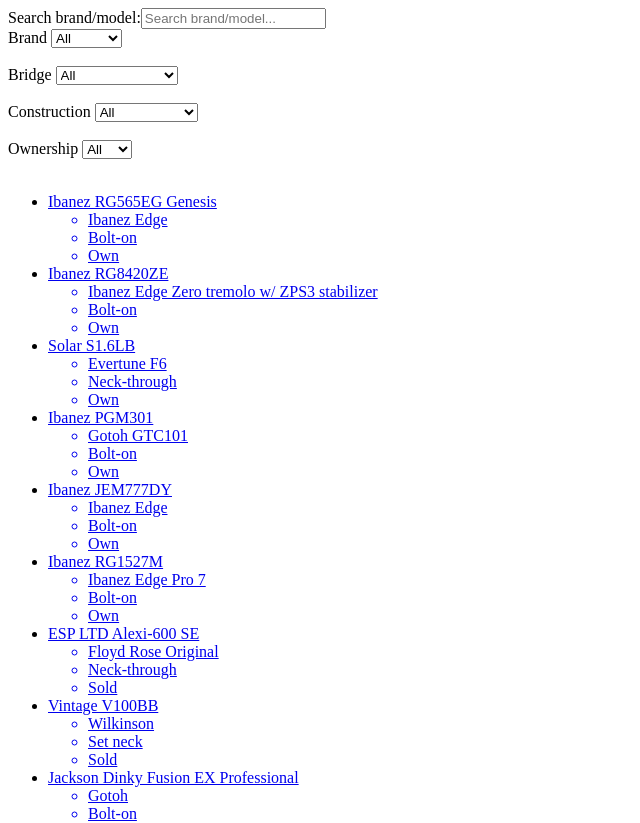
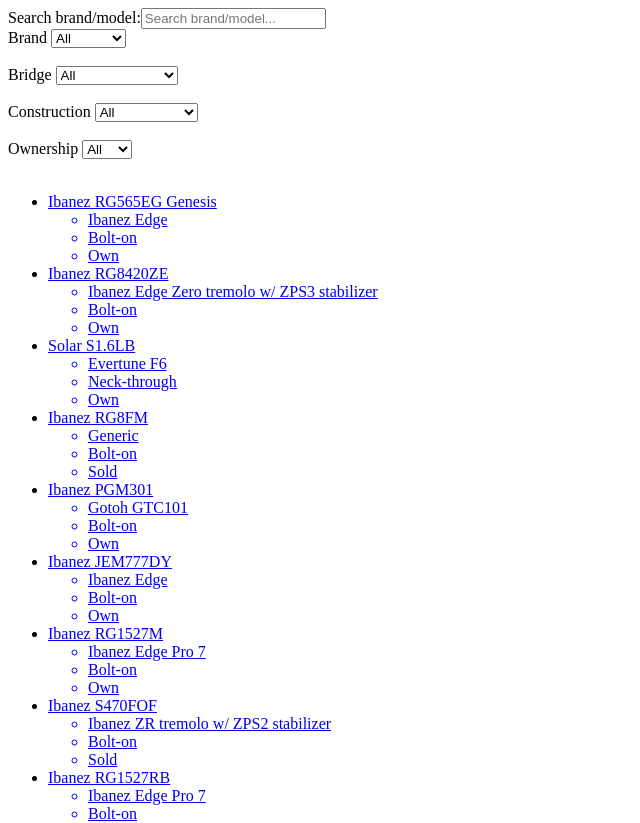
Before and after one commit to georgehieron/guitarchive, a Nuxt app: page / in a window 1280 px wide. Shown: the top 823 px of the page, without its empty margins (0-640 px from the left). Built offline with nearby package versions, Linux system fonts and the light colour scheme.

Commit message:
Complete guitar list

```diff
--- a/assets/js/brands.js
+++ b/assets/js/brands.js
@@ -1,7 +1,9 @@
 const brands = [
+    { name: "Crafter" },
     { name: "ESP" },
     { name: "Ibanez" },
     { name: "Jackson" },
+    { name: "Schecter" },
     { name: "Solar" },
     { name: "Vintage" },
 ]
--- a/assets/js/guitars.js
+++ b/assets/js/guitars.js
@@ -40,6 +40,19 @@
     },
     {
         brand: "Ibanez",
+        model: "RG8FM",
+        bridge: {
+            type: "Fixed",
+            name: "Generic"
+        },
+        construction: {
+            type: "Bolt-on",
+            detail: "AANJ"
+        },
+        ownership: "Sold"
+    },
+    {
+        brand: "Ibanez",
         model: "PGM301",
         bridge: {
             type: "Fixed",
@@ -76,6 +89,45 @@
             detail: "AANJ"
         },
         ownership: "Own"
+    },
+    {
+        brand: "Ibanez",
+        model: "S470FOF",
+        bridge: {
+            type: "Floating Tremolo",
+            name: "Ibanez ZR tremolo w/ ZPS2 stabilizer"
+        },
+        construction: {
+            type: "Bolt-on",
+            detail: "AANJ"
+        },
+        ownership: "Sold"
+    },
+    {
+        brand: "Ibanez",
+        model: "RG1527RB",
+        bridge: {
+            type: "Floating Tremolo",
+            name: "Ibanez Edge Pro 7"
+        },
+        construction: {
+            type: "Bolt-on",
+            detail: "AANJ"
+        },
+        ownership: "Sold"
+    },
+    {
+        brand: "Schecter",
+        model: "Diamond Series 7",
+        bridge: {
+            type: "Tune-O-Matic",
+            name: "Generic"
+        },
+        construction: {
+            type: "Bolt-on",
+            detail: ""
+        },
+        ownership: "Sold"
     },
     {
         brand: "ESP",
@@ -116,6 +168,19 @@
         },
         ownership: "Own"
     },
+    {
+        brand: "Crafter",
+        model: "Cruiser RG600",
+        bridge: {
+            type: "Tune-O-Matic",
+            name: "Generic"
+        },
+        construction: {
+            type: "Bolt-on",
+            detail: ""
+        },
+        ownership: "Sold"
+    },
 ]
 
 guitars.forEach(g => {
```
